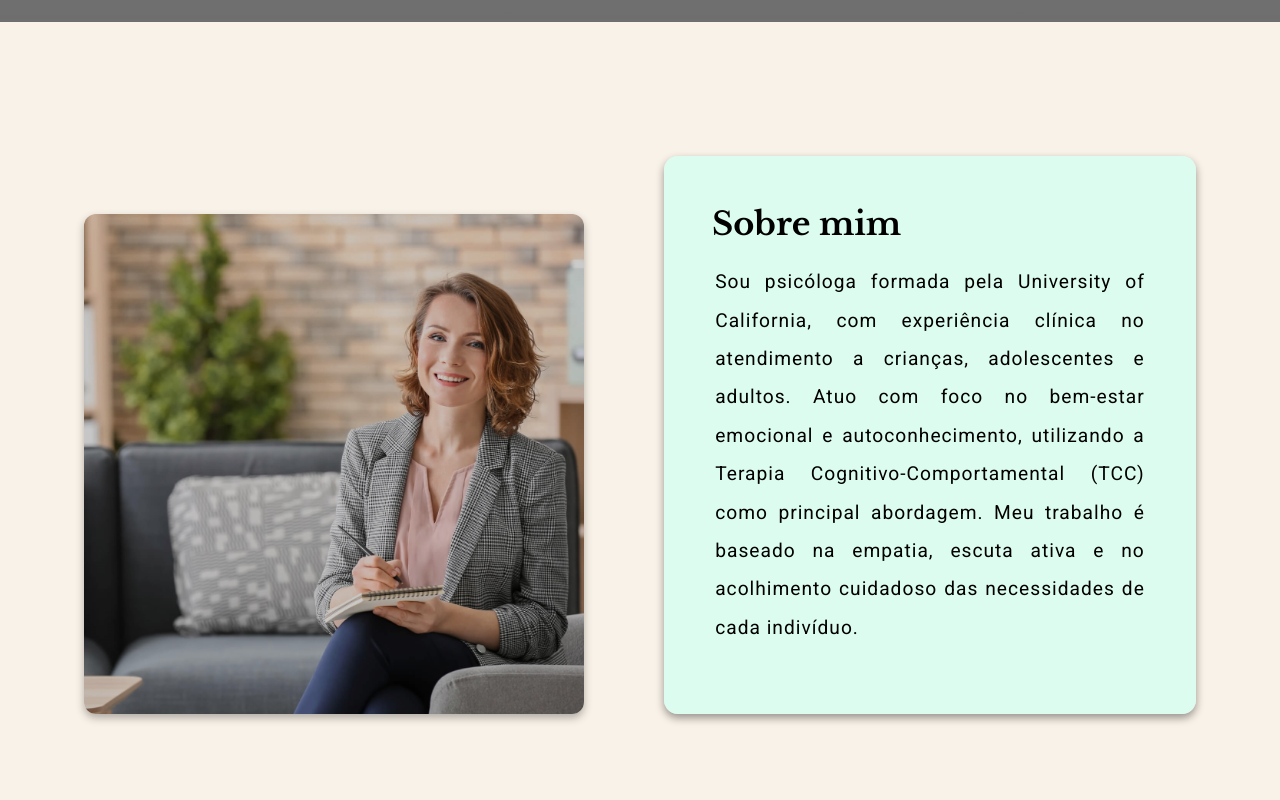
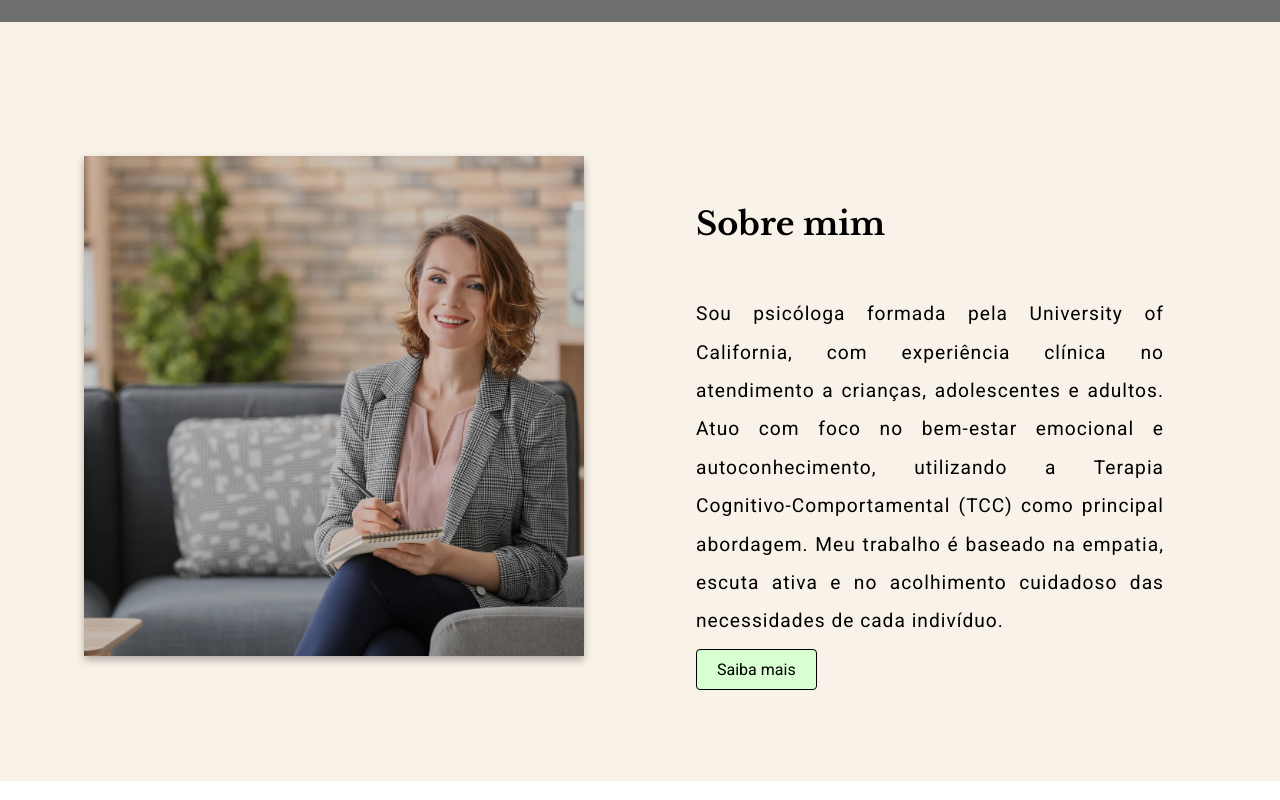
Before and after one commit to DouglassenG/site_psicologo, a website: page index.html in a window 1280 px wide. Shown: the part 900-1700 px from the top of the page. Drawn offline with nearby package versions, Linux system fonts and the light colour scheme; files that its build step writes are made by us from their sources; grey boxes are pictures that could not be loaded.

Commit message:
colocando ajustando o layout da second section

```diff
--- a/index.html
+++ b/index.html
@@ -52,6 +52,7 @@
             <div class="card2__content">
                 <h1 class="card2__content--title title">Sobre mim</h1>
                 <p>Sou psicóloga formada pela University of California, com experiência clínica no atendimento a crianças, adolescentes e adultos. Atuo com foco no bem-estar emocional e autoconhecimento, utilizando a Terapia Cognitivo-Comportamental (TCC) como principal abordagem. Meu trabalho é baseado na empatia, escuta ativa e no acolhimento cuidadoso das necessidades de cada indivíduo.</p>
+                <a href="#">Saiba mais</a>
             </div>
         </div>
     </section>
--- a/src/styles/section2.scss
+++ b/src/styles/section2.scss
@@ -6,7 +6,7 @@
 
     &__container {
         display: flex;
-        align-items: flex-end;
+        align-items: flex-start;
         gap: 5em;
         margin: 50px auto;
         padding: 20px;
@@ -17,22 +17,18 @@
             box-shadow: 0 4px 8px rgba(0, 0, 0, 0.3);
             max-width: 500px;
             height: 500px;
-            border-radius: 12px;
         }
     }
 
     &__content {
         width: 100%;
-        background-color: rgba(213, 255, 241, 0.793);
-        padding: 3em 2em;
-        box-shadow: 0 4px 8px rgba(0, 0, 0, 0.4);
-        border-radius: 14px;
+        padding: 1em 2em;
 
 
         &--title {
-            display: block;
+            display: flex;
             color: variaveis.$corTextoSecundario;
-            padding: 0 .5em;
+            padding: 1em 0;
             font-size: 2em;
             text-align: left;
         }
@@ -40,13 +36,32 @@
         p {
             display: flex;
             color: variaveis.$corTextoSecundario;
-            padding: 1em 1em;
+            padding: 1em 0;
             font-size: 1.2em;
             letter-spacing: 1px;
             justify-content: center;
-            text-align:justify;
+            text-align: justify;
             line-height: 2em;
         }
+        a {
+            background-color: variaveis.$corFundoHeader;
+            display: inline;
+            width: 100%;
+            align-items: center;
+            justify-content: center;
+            border: 1px solid #000;
+            padding: 10px 20px;
+            border-radius: 4px;
+            color: variaveis.$corTextoSecundario;
+            text-decoration: none;
+            text-align: center;
+
+        }
+        a:hover {
+            background-color: rgb(141, 202, 140);
+            color: #000;
+            cursor: pointer;
+            transition: background-color 0.1s ease;
+        }
     }
-
 }
```
Also changed, not shown: src/images/img_1.jpg (added), src/images/img_1_section.webp (deleted).
